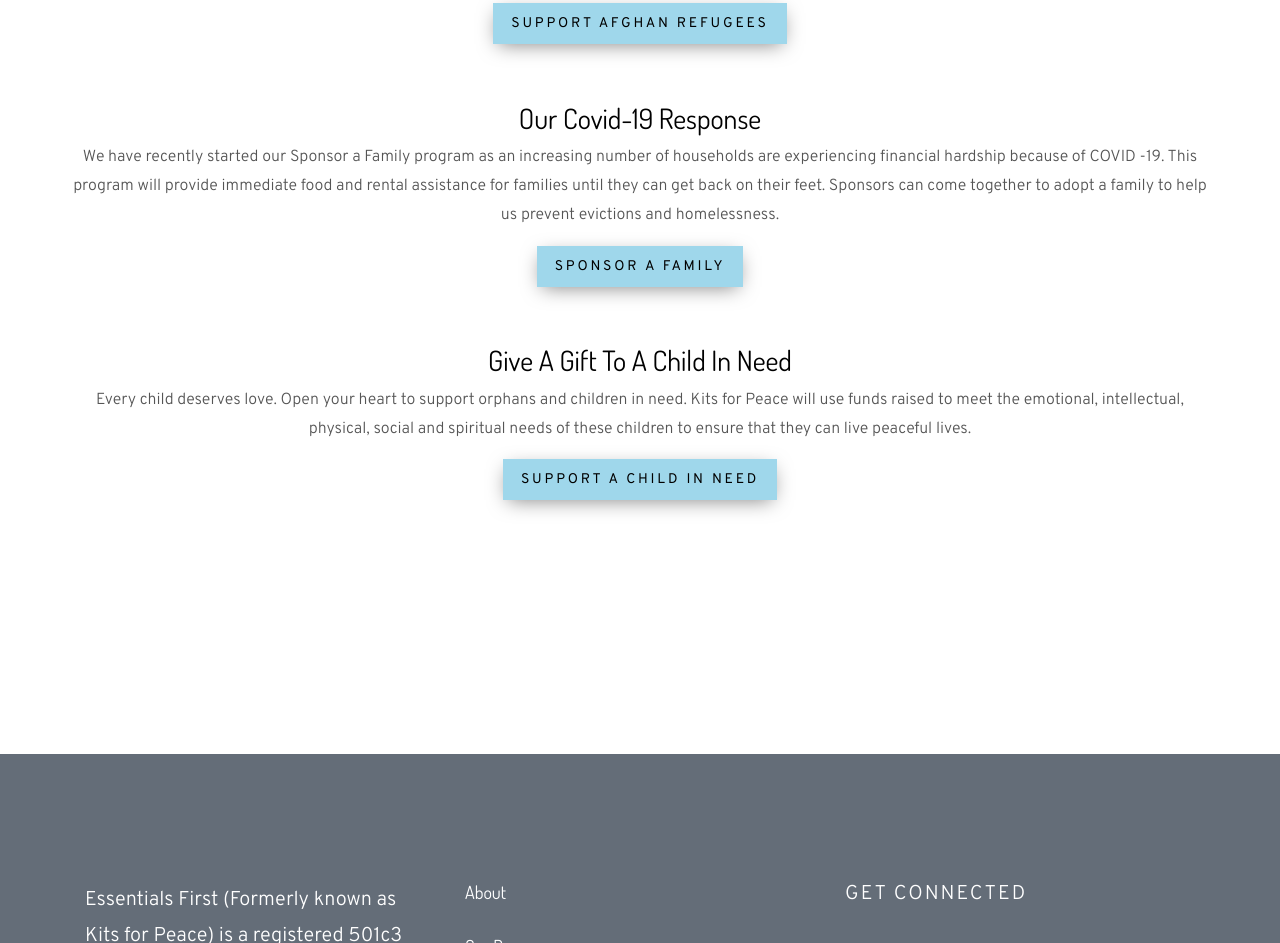
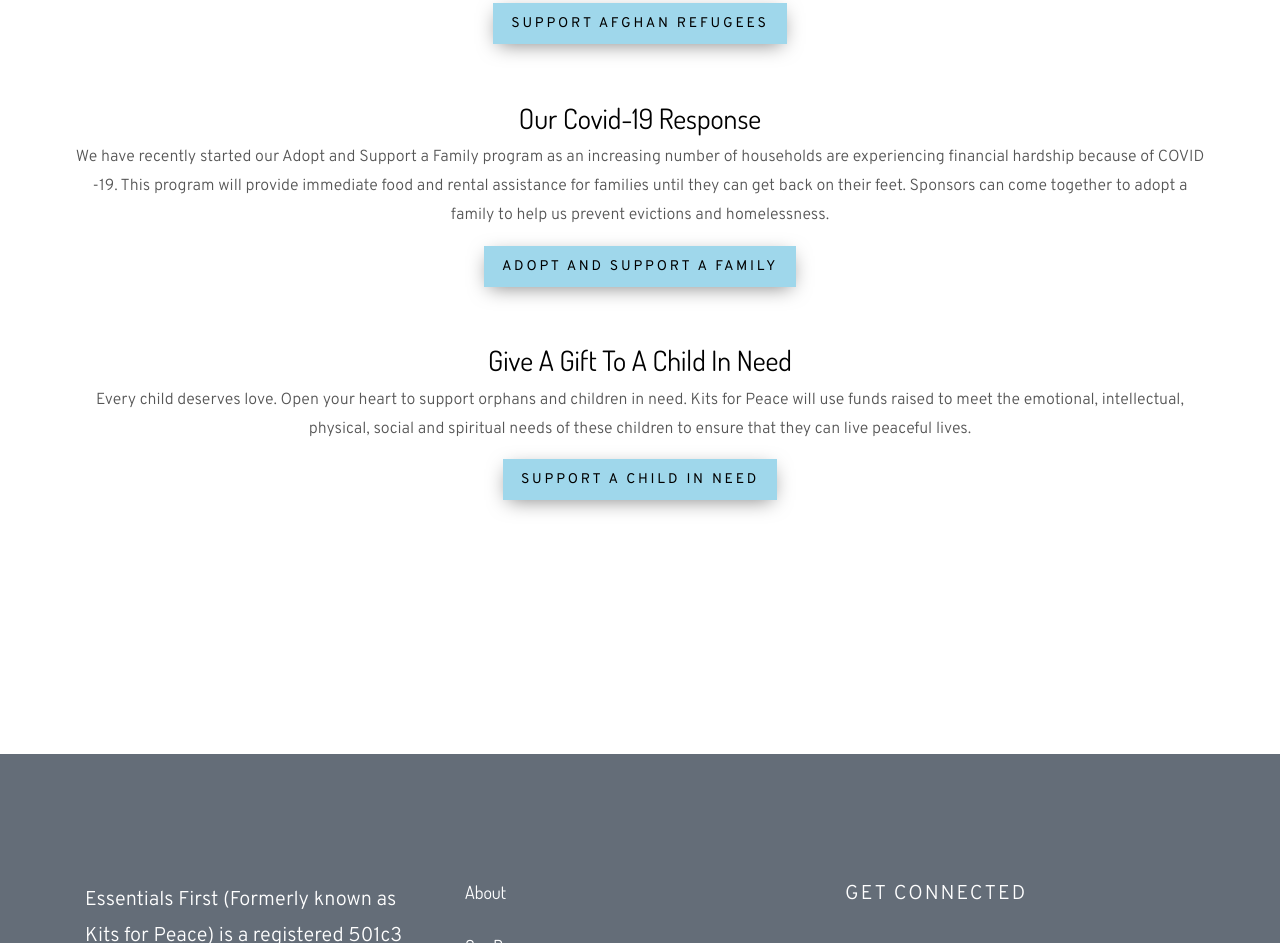
Before and after one commit to ahadsheriff/essentialsfirst, a plain HTML site: page get-involved.html in a window 1280 px wide. Shown: the part 2823-3766 px from the top of the page. Drawn offline with Linux system fonts and the light colour scheme; some packages are replaced by stand-ins of ours; no server answers; a script that the page names is missing; files whose address does not match are found by name.

Commit message:
Update get-involved.html

```diff
--- a/get-involved.html
+++ b/get-involved.html
@@ -150,13 +150,13 @@
             <br>
 
             <h3>Our Covid-19 Response</h3>
-            <p>We have recently started our Sponsor a Family program as an increasing number of households are experiencing
+            <p>We have recently started our Adopt and Support a Family program as an increasing number of households are experiencing
             financial hardship because of COVID -19. This program will provide immediate food and rental assistance for families
             until
             they can get back on their feet. Sponsors can come together to adopt a family to help us prevent evictions and
             homelessness.</p>
 
-            <p class="mb-0"><a href="https://docs.google.com/forms/d/e/1FAIpQLSfb3tnbz5JAez_X5bXTSk8Gcjzk2mY7gtCIx-h0ZqdogUtLFg/viewform" class="btn btn-secondary px-3 py-2" style="background-color: #9FD7EB;">Sponsor A Family</a></p>
+            <p class="mb-0"><a href="https://docs.google.com/forms/d/e/1FAIpQLSfb3tnbz5JAez_X5bXTSk8Gcjzk2mY7gtCIx-h0ZqdogUtLFg/viewform" class="btn btn-secondary px-3 py-2" style="background-color: #9FD7EB;">Adopt And Support A Family</a></p>
 
             <br>
             <br>
```
